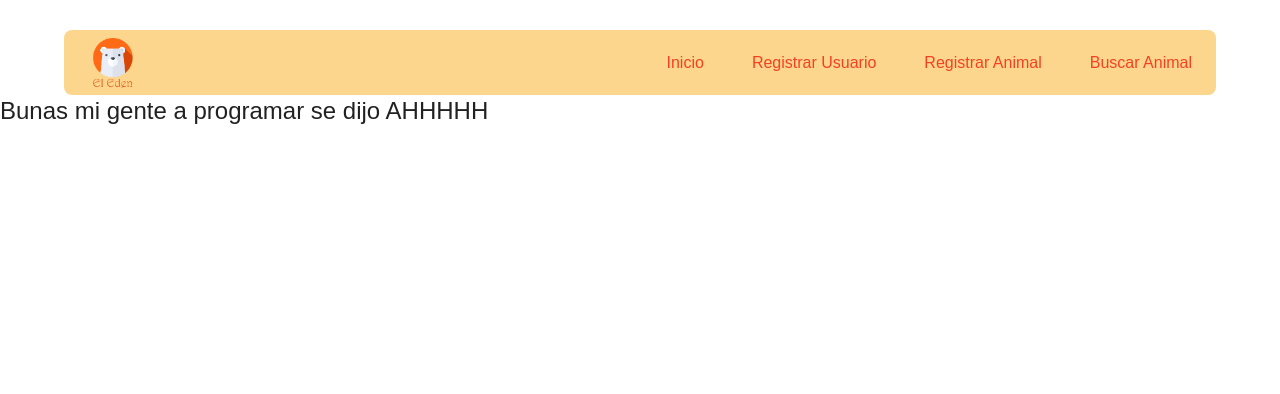
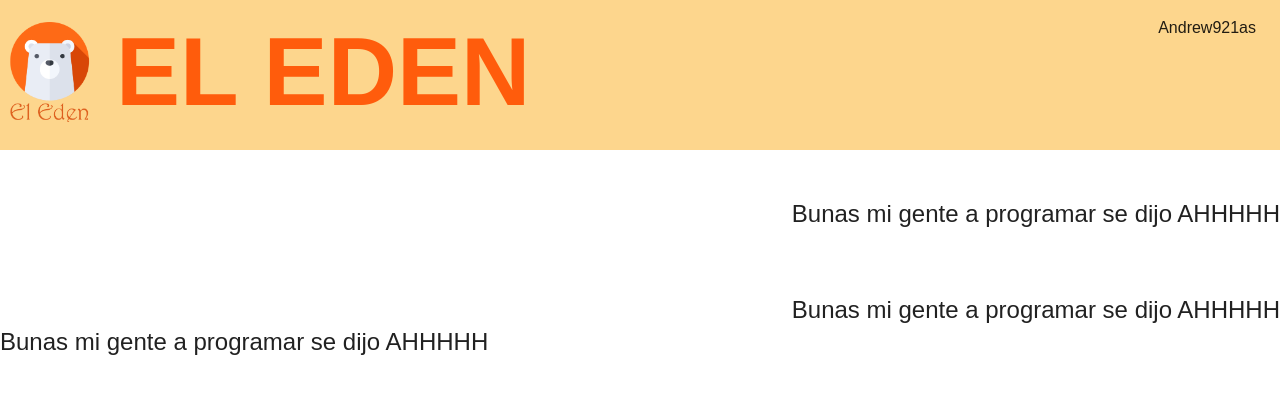
Before and after one commit to andrew921as/El-Eden-DB, a React (Create React App) app in the folder front-eden/: page / in a window 1280 px wide. Shown: the top 394 px of the page. Built offline with nearby package versions, Linux system fonts and the light colour scheme.

Commit message:
Se rehiso el menu

```diff
--- a/front-eden/src/Components/MenuArriba.jsx
+++ b/front-eden/src/Components/MenuArriba.jsx
@@ -9,6 +9,8 @@ import {
   List,
   ListItemButton,
   Button,
+  Typography,
+  Box,
 } from '@mui/material'
 import iconoOso from '../Images/IconoOso.png'
 import { Link as RouterLink } from 'react-router-dom'
@@ -32,7 +34,10 @@ function MenuArriba() {
             sx={{ backgroundColor: "#FDD68D" }}
           >
             <Button onClick={()=>setIsOpen(true)}>
-              <img src={iconoOso} />
+              <Stack direction='row' alignItems='center' spacing={1}>
+                <img src={iconoOso} />
+                <Typography color='#f54021'> menu</Typography>
+              </Stack>
             </Button>
             <React.Fragment>
               <Drawer
@@ -67,12 +72,33 @@ function MenuArriba() {
             </React.Fragment>
           </Container>
         ) : (
-          <Container className='MenuC'>
-            <Container sx={{ height: 65, backgroundColor: "#FDD68D", borderRadius: 2, paddingTop: 1 }}>
-              <Stack direction="row" alignItems='center' justifyContent='space-between'>
-                <img src={iconoOso} />
-                <Stack direction="row" spacing={6} alignItems='center' justifyContent='flex-end'>
-                  <Link underline='none' variant='subtitle1' color='#f54021' component={RouterLink} to='/'>
+              <Stack
+              className='MenuC'
+              sx={{ height: 150, backgroundColor: "#FDD68D", paddingTop: 2 }}
+              direction="row"
+              alignItems='flex-start'
+              justifyContent='space-between'
+              >
+                <Stack direction="row" spacing={2} alignItems='center'>
+                  <img src={iconoOso} />
+                  <Typography variant='h1' sx={{fontWeight:'bold'}} color='#ff5c0c'>EL EDEN</Typography>
+                </Stack>
+                <Box sx={{ marginRight:3 }}>
+                <Typography>Andrew921as</Typography>
+                </Box>
+              </Stack>
+        )
+      }
+
+    </div>
+  )
+}
+
+export default MenuArriba
+
+/**Codigo para hacer un menu
+ *
+ * <Link underline='none' variant='subtitle1' color='#f54021' component={RouterLink} to='/'>
                     Inicio
                   </Link>
                   <Link underline='none' variant='subtitle1' color='#f54021' component={RouterLink} to='/Registro-Usuario'>
@@ -84,15 +110,4 @@ function MenuArriba() {
                   <Link underline='none' variant='subtitle1' color='#f54021' component={RouterLink} to='/Buscar-Animal'>
                     Buscar Animal
                   </Link>
-                </Stack>
-              </Stack>
-            </Container>
-          </Container>
-        )
-      }
-
-    </div>
-  )
-}
-
-export default MenuArriba
+ */
--- a/front-eden/src/Pages/Home.jsx
+++ b/front-eden/src/Pages/Home.jsx
@@ -1,5 +1,5 @@
 import React from 'react';
-import { Typography } from '@mui/material';
+import { Stack, Typography } from '@mui/material';
 
 import MenuArriba from '../Components/MenuArriba';
 
@@ -7,6 +7,23 @@ function Home() {
   return (
     <div>
       <MenuArriba/>
+
+      <br/>
+      <br/>
+        <Stack
+        spacing={8}
+        direction={'column'}
+        alignItems={'flex-end'}
+        >
+        <Typography variant='h5'>
+        Bunas mi gente a programar se dijo AHHHHH
+        </Typography>
+        <Typography variant='h5'>
+        Bunas mi gente a programar se dijo AHHHHH
+        </Typography>
+
+        </Stack>
+
       <Typography variant='h5'>
         Bunas mi gente a programar se dijo AHHHHH
       </Typography>
--- a/front-eden/src/styles/Menu.css
+++ b/front-eden/src/styles/Menu.css
@@ -4,11 +4,14 @@
   background-color: "#FDD68D";
 }
 .MenuC{
-  padding-top: 30px;
   position: relative;
 }
 
 img{
-  width: 50px;
-  height: 50px;
+  width: 100px;
+  height: 100px;
+  margin-left: 2em;
 }
+a:hover{
+  color: brown;
+}
```
